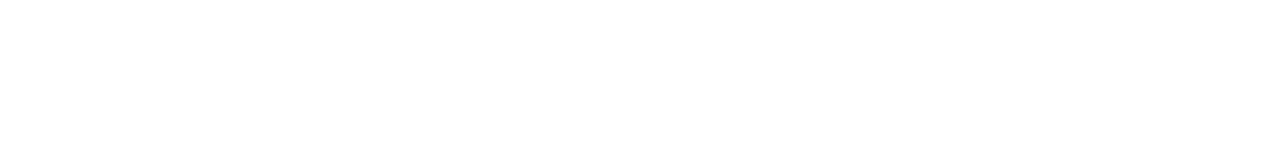
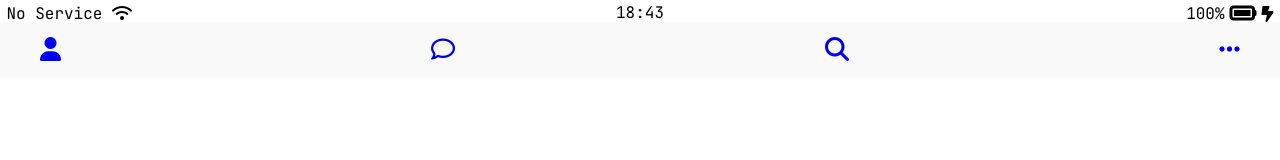
Before and after one commit to innerbox/kokoa-clone-2020, a plain HTML site: page friends.html in a window 1280 px wide. Drawn offline with Linux system fonts and the light colour scheme.

Commit message:
6.10 Navigation Bar part One

```diff
--- /dev/null
+++ b/css/components/nav-bar.css
@@ -0,0 +1,8 @@
+.nav {
+    padding: 20px 40px;
+    background-color: #f9f9fa;
+}
+.nav__list {
+    display: flex;
+    justify-content: space-between;
+}
--- a/css/components/status-bar.css
+++ b/css/components/status-bar.css
@@ -1,4 +1,5 @@
 .status-bar {
+    margin-top: 5px;
     display: flex;
     justify-content: center;
 }
--- a/css/style.css
+++ b/css/style.css
@@ -4,6 +4,7 @@
 
 /* Components */
 @import url("components/status-bar.css");
+@import url("components/nav-bar.css");
 
 /* Screens */
 @import url("screens/login.css");
--- a/friends.html
+++ b/friends.html
@@ -0,0 +1,43 @@
+<!DOCTYPE html>
+<html lang="ko">
+    <head>
+        <meta charset="UTF-8" />
+        <meta http-equiv="X-UA-Compatible" content="IE=edge" />
+        <meta name="viewport" content="width=device-width, initial-scale=1.0" />
+        <title>Friedns - Kokoa Clone</title>
+        <link rel="stylesheet" href="css/style.css" />
+        <script src="https://kit.fontawesome.com/9ad7e331f2.js" crossorigin="anonymous"></script>
+    </head>
+    <body>
+        <div class="status-bar">
+            <div class="status-bar__column">
+                <span>No Service</span>
+                <i class="fa-solid fa-wifi fa-bounce"></i>
+            </div>
+            <div class="status-bar__column">
+                <span>18:43</span>
+            </div>
+            <div class="status-bar__column">
+                <span>100%</span>
+                <i class="fa-solid fa-battery-full fa-xl"></i>
+                <i class="fa-solid fa-bolt-lightning"></i>
+            </div>
+        </div>
+        <nav class="nav">
+            <ul class="nav__list">
+                <li class="nav_btn">
+                    <a href="friends.html" class="nav_link"><i class="fa-solid fa-user fa-xl"></i></a>
+                </li>
+                <li class="nav_btn">
+                    <a href="#" class="nav_link"><i class="fa-regular fa-comment fa-xl"></i></a>
+                </li>
+                <li class="nav_btn">
+                    <a href="#" class="nav_link"><i class="fa-solid fa-magnifying-glass fa-xl"></i></a>
+                </li>
+                <li class="nav_btn">
+                    <a href="#" class="nav_link"><i class="fa-solid fa-ellipsis fa-xl"></i></a>
+                </li>
+            </ul>
+        </nav>
+    </body>
+</html>
```
Also changed, not shown: 1 other file.
